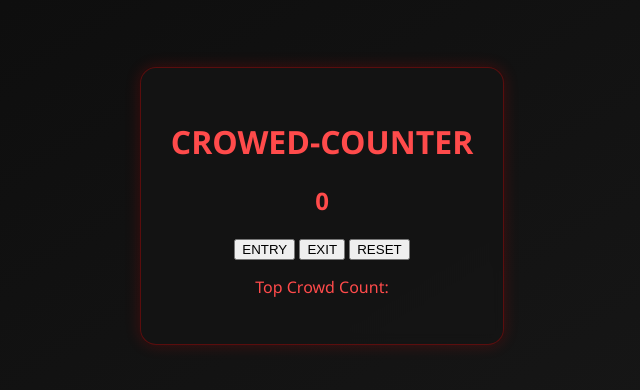
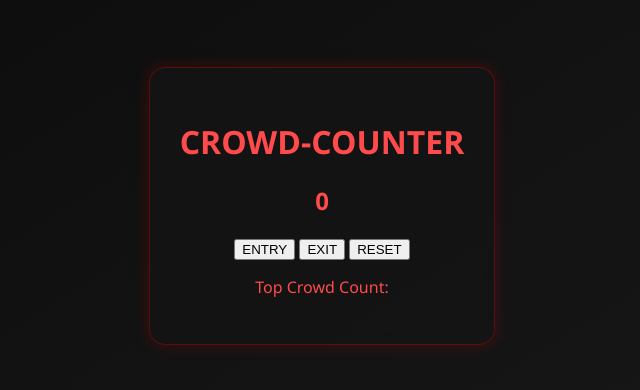
Before and after one commit to rajayush0/CROWD-COUNTER, a website built with Vite: page index.html in a window 1280 px wide. Shown: the part 194-584 px from the top of the page, without its empty margins (318-958 px from the left). Built offline with nearby package versions, Linux system fonts and the light colour scheme.

Commit message:
Update index.html

```diff
--- a/index.html
+++ b/index.html
@@ -4,7 +4,7 @@
     </head>
     <body>
         <div class="container">
-            <h1>CROWED-COUNTER</h1>
+            <h1>CROWD-COUNTER</h1>
             <h2 id="count-el">0</h2>
             <button id="increment-btn" onclick="increment()">ENTRY</button>
             <button id="save-btn" onclick="save()">EXIT</button>
```
